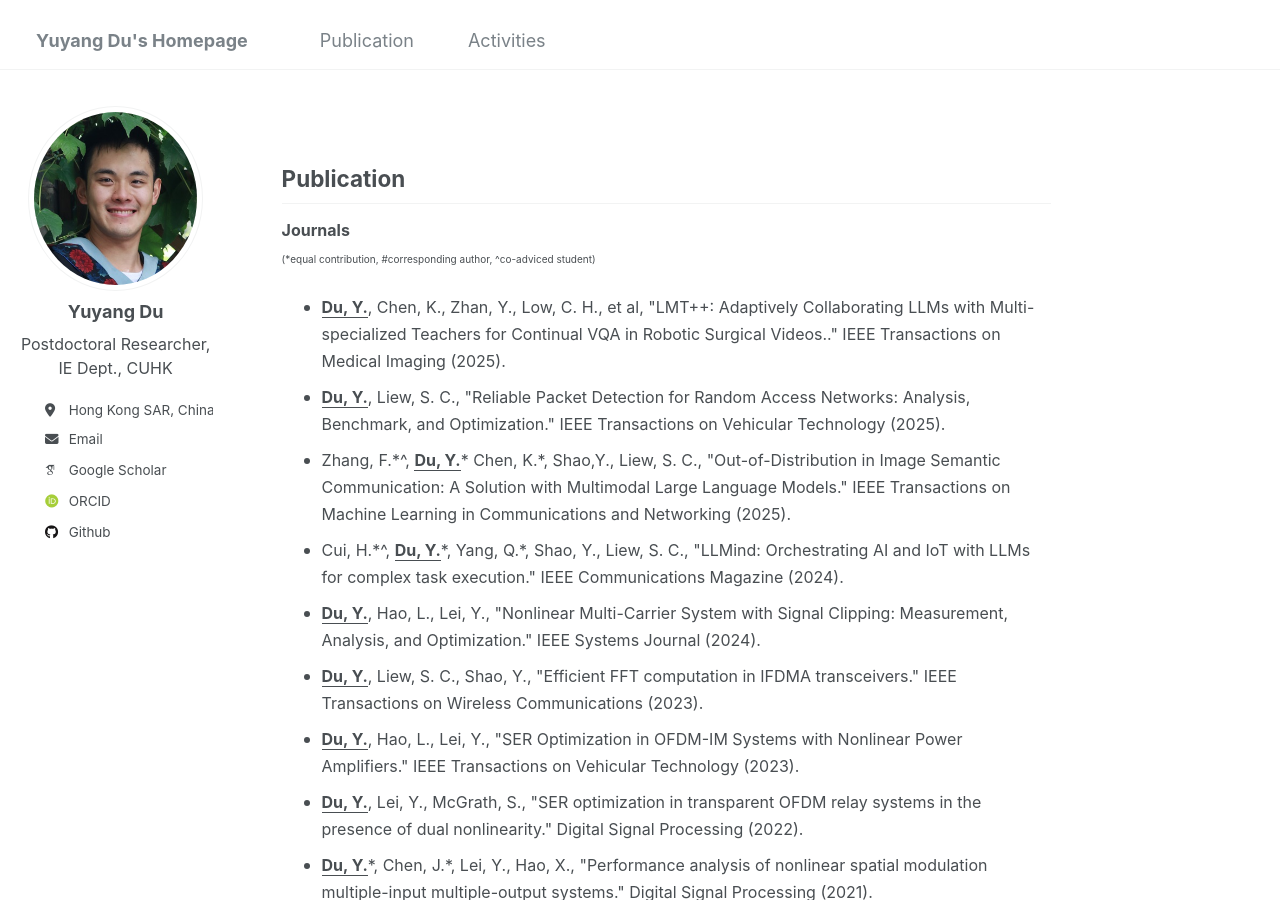
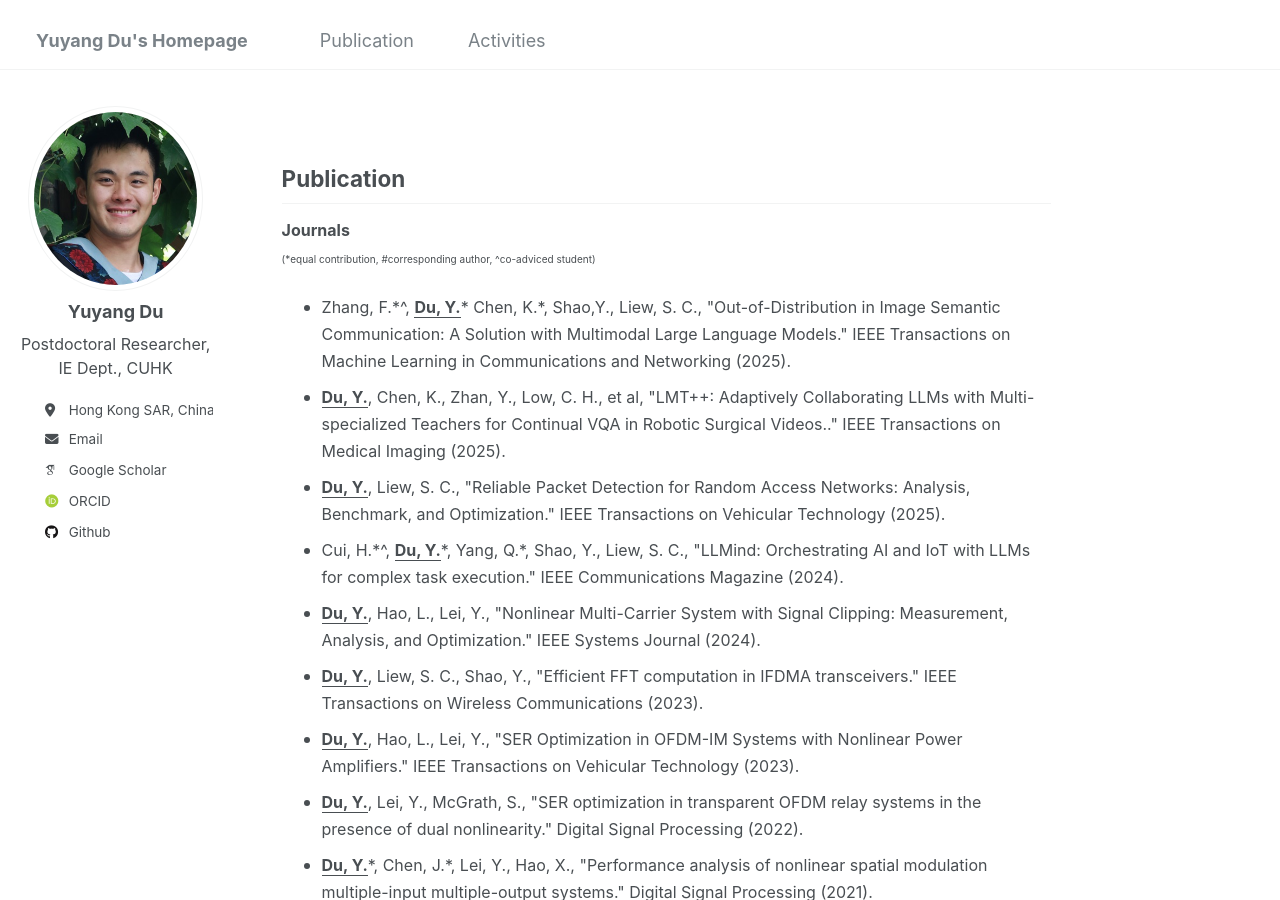
Before and after one commit to yuyangdu01/yuyangdu01.github.io, a Jekyll site: the page built from _pages/markdown.md, in a window 1280 px wide and 900 px high. Built offline with Jekyll 4.4.1, drawn with Linux system fonts in a browser that asks for light colours; some web fonts are replaced.

Commit message:
Update markdown.md

```diff
--- a/_pages/markdown.md
+++ b/_pages/markdown.md
@@ -10,9 +10,9 @@ redirect_from:
 Publication <font size=3></font>
 ------
 **<font size=3>Journals</font>** <br><font size=1>(*equal contribution, #corresponding author, ^co-adviced student)</font>
+* <font size=3>Zhang, F.*^, <b><u>Du, Y.</u></b>* Chen, K.*, Shao,Y., Liew, S. C., "Out-of-Distribution in Image Semantic Communication: A Solution with Multimodal Large Language Models." IEEE Transactions on Machine Learning in Communications and Networking (2025).</font>
 * <font size=3><b><u>Du, Y.</u></b>, Chen, K., Zhan, Y., Low, C. H., et al, "LMT++: Adaptively Collaborating LLMs with Multi-specialized Teachers for Continual VQA in Robotic Surgical Videos.." IEEE Transactions on Medical Imaging (2025).</font>
 * <font size=3><b><u>Du, Y.</u></b>, Liew, S. C., "Reliable Packet Detection for Random Access Networks: Analysis, Benchmark, and Optimization." IEEE Transactions on Vehicular Technology (2025).</font>
-* <font size=3>Zhang, F.*^, <b><u>Du, Y.</u></b>* Chen, K.*, Shao,Y., Liew, S. C., "Out-of-Distribution in Image Semantic Communication: A Solution with Multimodal Large Language Models." IEEE Transactions on Machine Learning in Communications and Networking (2025).</font>
 * <font size=3>Cui, H.*^, <b><u>Du, Y.</u></b>*, Yang, Q.*, Shao, Y., Liew, S. C., "LLMind: Orchestrating AI and IoT with LLMs for complex task execution." IEEE Communications Magazine (2024).</font>
 * <font size=3><b><u>Du, Y.</u></b>, Hao, L., Lei, Y., "Nonlinear Multi-Carrier System with Signal Clipping: Measurement, Analysis, and Optimization." IEEE Systems Journal (2024).</font>
 * <font size=3><b><u>Du, Y.</u></b>, Liew, S. C., Shao, Y., "Efficient FFT computation in IFDMA transceivers." IEEE Transactions on Wireless Communications (2023).</font>
```
